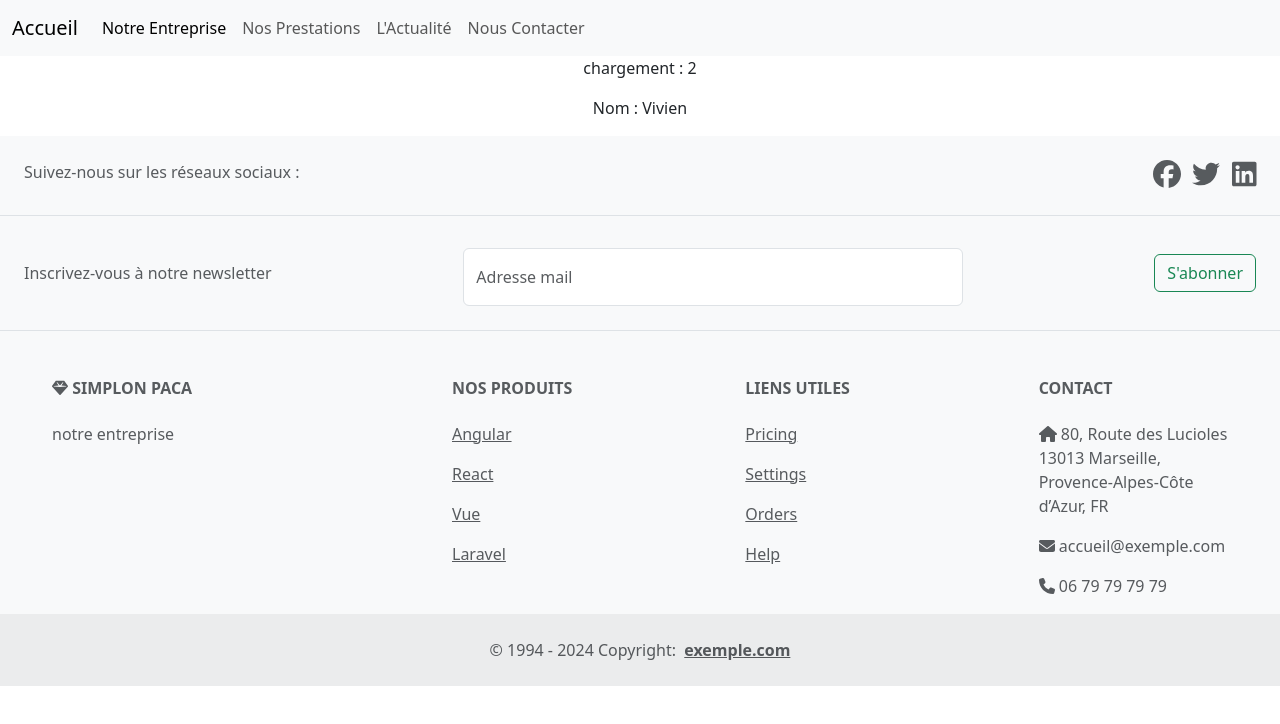
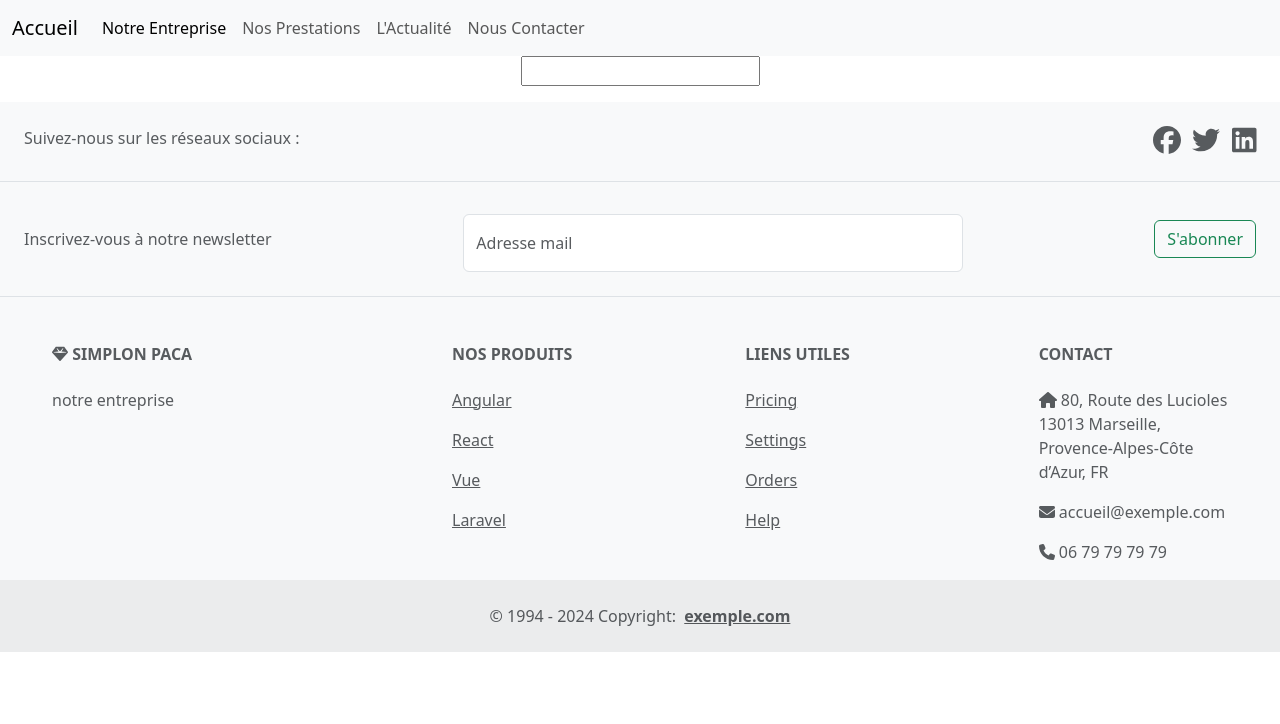
Before and after one commit to vivienLqy/Cours-react, a React (Create React App) app in the folder my_first_app/: page /service in a window 1280 px wide. Shown: the top 724 px of the page. Built offline with nearby package versions, Linux system fonts and the light colour scheme.

Commit message:
22/04 10:30

```diff
--- a/my_first_app/src/components/ServicePage/FuncLifeCicle.js
+++ b/my_first_app/src/components/ServicePage/FuncLifeCicle.js
@@ -1,32 +1,22 @@
-import { useEffect } from "react"
+import { useEffect, useState, useRef } from "react"
 
 const FuncLifeCicle = () => {
 
-    //lors du premier rendy (componentDidMount)
+    const [name, setName] = useState('');
+
     useEffect(() => {
-        effect()
-    }, [])
+        console.log('name : ', name);
+    }, [name])
 
-    //lors du premier rendu (componentDidMount) à chaque nouveaux rendu (componentDidUpdate)
-    useEffect(() => {
-        effect()
-    })
+    const refName = useRef();
 
-    //lors du premier rendy (componentDidMount) à chaque changement de l'item (componentDidUpdate)
-    useEffect(() => {
-        effect()
-    }, [items])
-
-    //lors du dernier rendu (componentUnmount)
-    useEffect(() => {
-        return () => {
-            effect()
-        }
-    }, [])
+    const handleChanged = () => {
+        setName(refName.current.value);
+    }
 
     return (
         <div>
-
+            <input type="text" ref={refName} name="name" onChange={handleChanged} />
         </div>
     );
 };
--- a/my_first_app/src/components/ServicePage/Service.js
+++ b/my_first_app/src/components/ServicePage/Service.js
@@ -1,11 +1,12 @@
 import React from 'react';
 import Wrapper from '../Wrapper'
 import LifeCicle from './LifeCicle';
+import FuncLifeCicle from './FuncLifeCicle';
 
 const Home = () => {
     return (
         <Wrapper>
-            <LifeCicle name={"Vivien"} />
+            <FuncLifeCicle />
         </Wrapper>
 
     );
```
